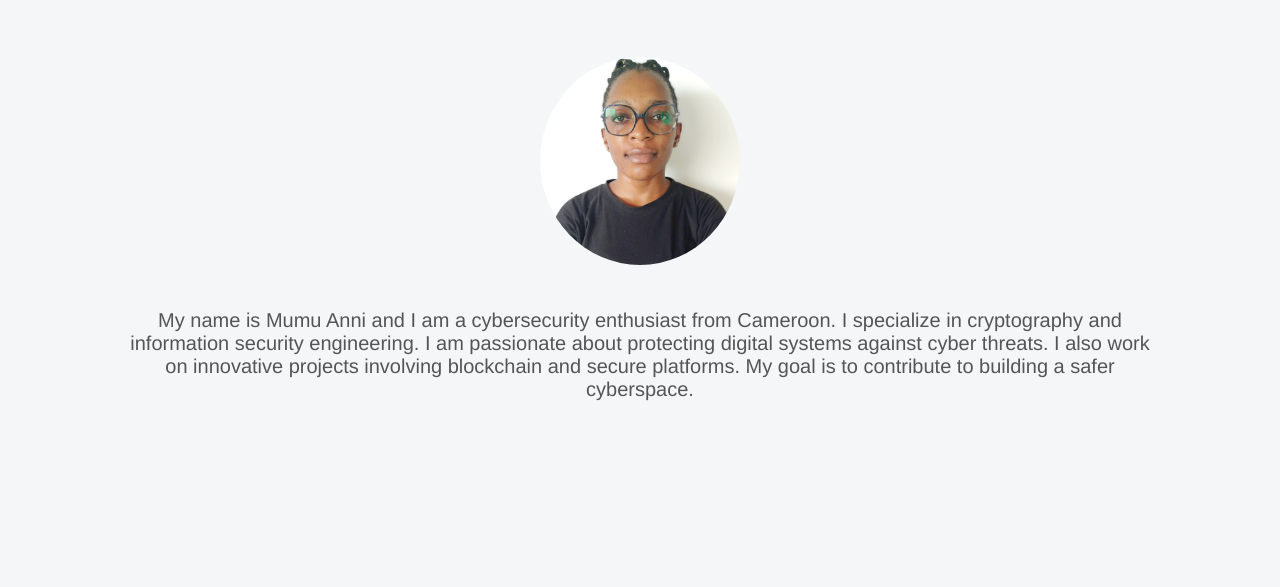
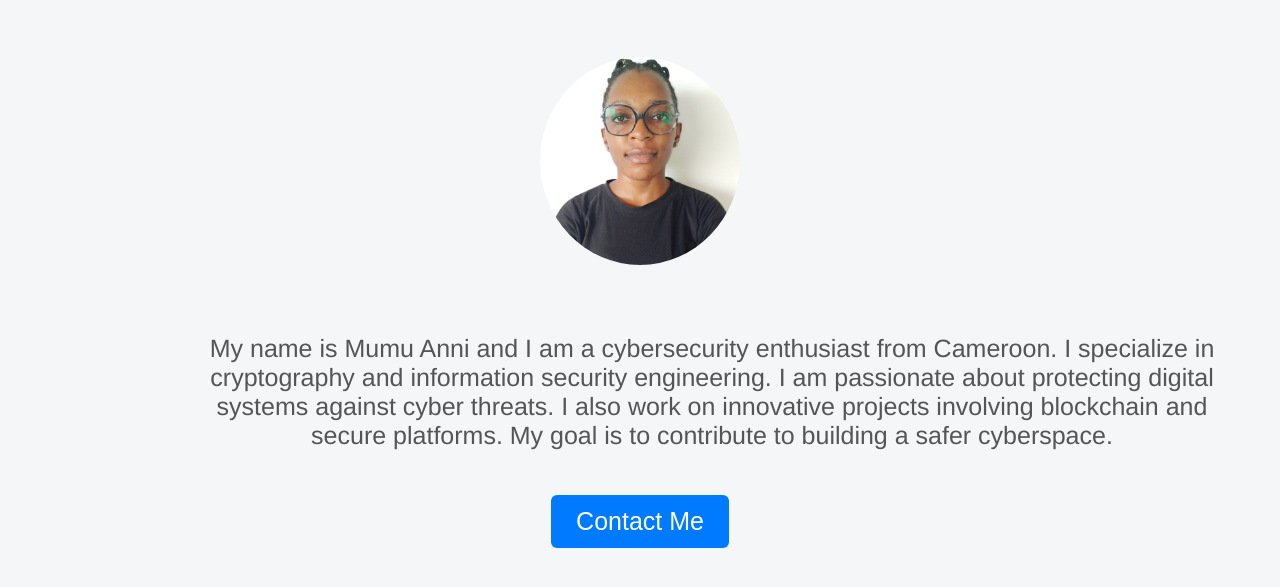
Before and after one commit to Mumu237/techascend-week1-fullstack, a plain HTML site: page index.html in a window 1280 px wide. Shown: the part 111-698 px from the top of the page. Drawn offline with Linux system fonts and the light colour scheme.

Commit message:
Add button

```diff
--- a/css/style.css
+++ b/css/style.css
@@ -14,7 +14,23 @@ body {
 
 .bio {
       width: 80%;
-      margin: auto;
-      font-size: 20px;
+      margin-right: 250px;
+      margin-left: 200px;
+      font-size: 25px;
       color: #555;
 }
+
+.btn {
+      margin-top: 20px;
+      padding: 12px 25px;
+      font-size: 25px;
+      background-color: #007BFF;
+      color: white;
+      border: none;
+      border-radius: 6px;
+      cursor: pointer;
+}
+
+.btn:hover {
+      background-color: #0056b3;
+}
--- a/index.html
+++ b/index.html
@@ -18,6 +18,7 @@
                   I also work on innovative projects involving blockchain and secure platforms.
                   My goal is to contribute to building a safer cyberspace.
             </p>
+            <button class="btn">Contact Me</button>
       </section>
     </main>
   </body>
```
